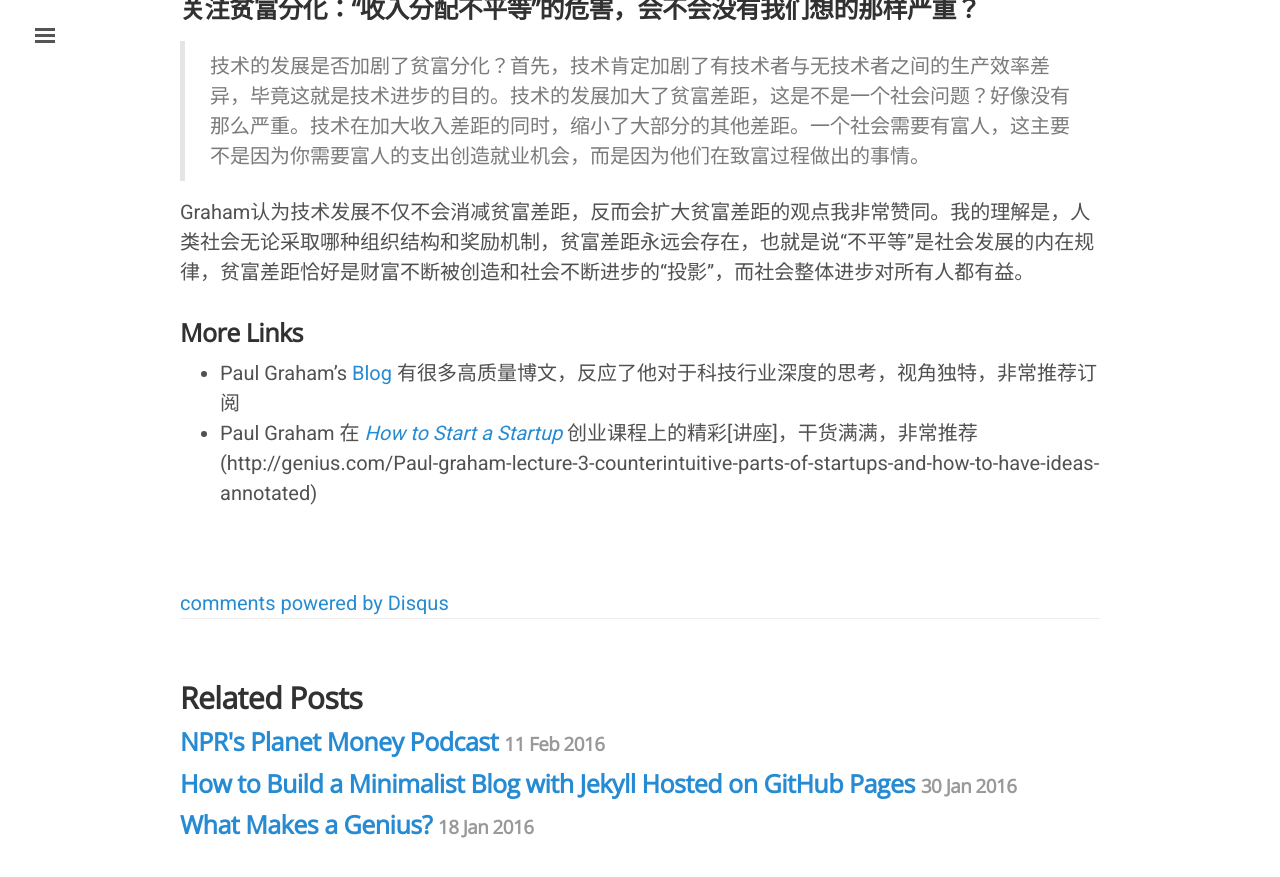
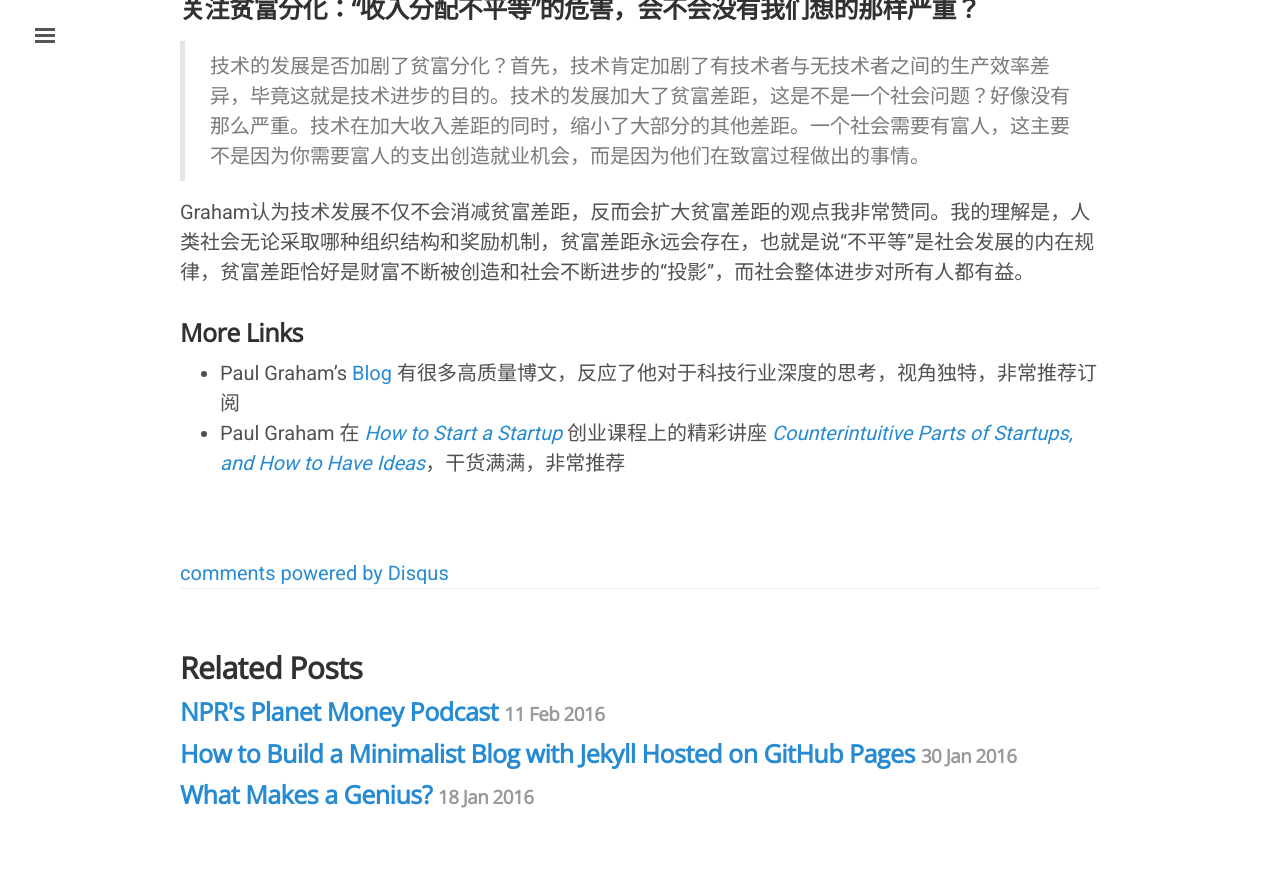
Before and after one commit to dhei/dhei.github.io, a Jekyll site: the page built from _posts/2016-01-01-hackers-and-painters.md, in a window 1280 px wide and 900 px high, scrolled down 3468 px. Shown: the top 877 px of the window. Built offline with Jekyll 4.4.1, drawn with Linux system fonts in a browser that asks for light colours; comment, search, counter and statistics services are not loaded; part of the change alters nothing that is shown.

Commit message:
[Blog] update content

```diff
--- a/_posts/2016-01-01-hackers-and-painters.md
+++ b/_posts/2016-01-01-hackers-and-painters.md
@@ -63,4 +63,4 @@ Graham认为技术发展不仅不会消减贫富差距，反而会扩大贫富
 
 ### More Links
 - Paul Graham's [Blog](http://www.paulgraham.com/) 有很多高质量博文，反应了他对于科技行业深度的思考，视角独特，非常推荐订阅
-- Paul Graham 在 *[How to Start a Startup](http://startupclass.samaltman.com/)* 创业课程上的精彩[讲座]，干货满满，非常推荐(http://genius.com/Paul-graham-lecture-3-counterintuitive-parts-of-startups-and-how-to-have-ideas-annotated)
+- Paul Graham 在 *[How to Start a Startup](http://startupclass.samaltman.com/)* 创业课程上的精彩讲座 *[Counterintuitive Parts of Startups, and How to Have Ideas](http://genius.com/Paul-graham-lecture-3-counterintuitive-parts-of-startups-and-how-to-have-ideas-annotated)*，干货满满，非常推荐
```
